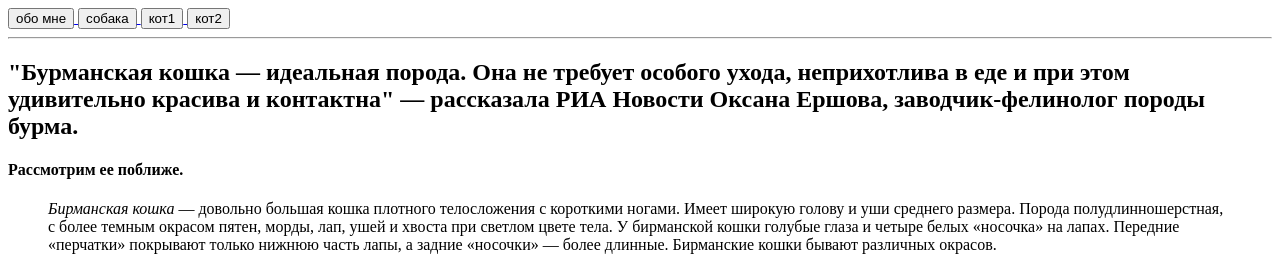
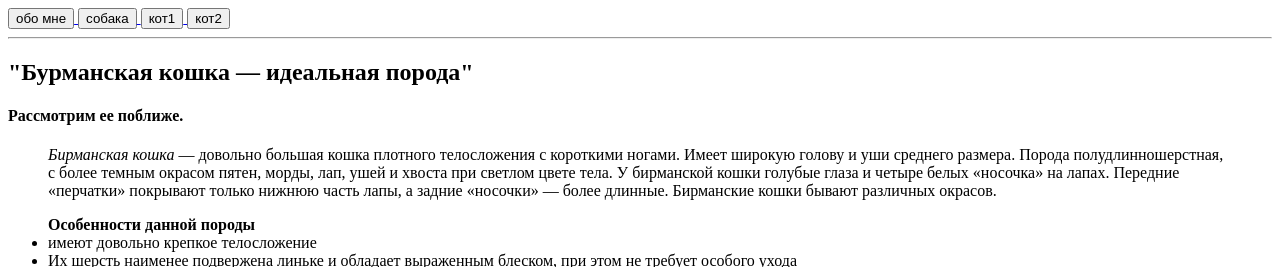
Before and after one commit to dashakots/homeworks, a plain HTML site: page cat/cat2.html in a window 1280 px wide. Shown: the top 267 px of the page. Drawn offline with Linux system fonts and the light colour scheme.

Commit message:
fixed comment

```diff
--- a/cat/cat2.html
+++ b/cat/cat2.html
@@ -13,7 +13,7 @@
     <a href="/cats/cat1.html"> <button>кот1</button> </a>
     <a href="/cats/cat2.html"> <button>кот2</button></a>
     <hr />
-<h2>"Бурманская кошка — идеальная порода. Она не требует особого ухода, неприхотлива в еде и при этом удивительно красива и контактна" — рассказала РИА Новости Оксана Ершова, заводчик-фелинолог породы бурма.</h2>
+<h2>"Бурманская кошка — идеальная порода"</h2>
     <h4>Рассмотрим ее поближе.</h4>
     <blockquote><i>Бирманская кошка</i> — довольно большая кошка плотного телосложения с короткими ногами. Имеет широкую голову и уши среднего размера. Порода полудлинношерстная, с более темным окрасом пятен, морды, лап, ушей и хвоста при светлом цвете тела. У бирманской кошки голубые глаза и четыре белых «носочка» на лапах. Передние «перчатки» покрывают только нижнюю часть лапы, а задние «носочки» — более длинные. Бирманские кошки бывают различных окрасов.</blockquote>
     <ul><strong>Особенности данной породы</strong>
```
